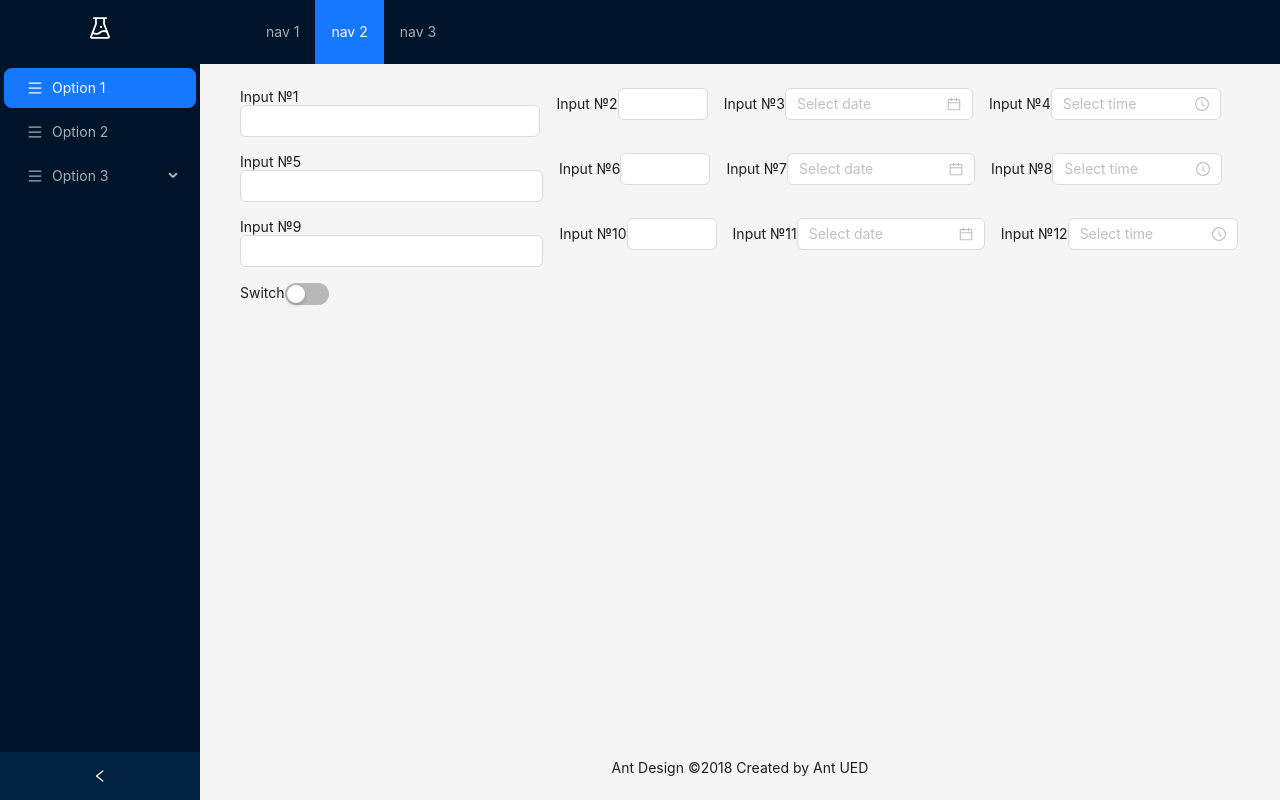
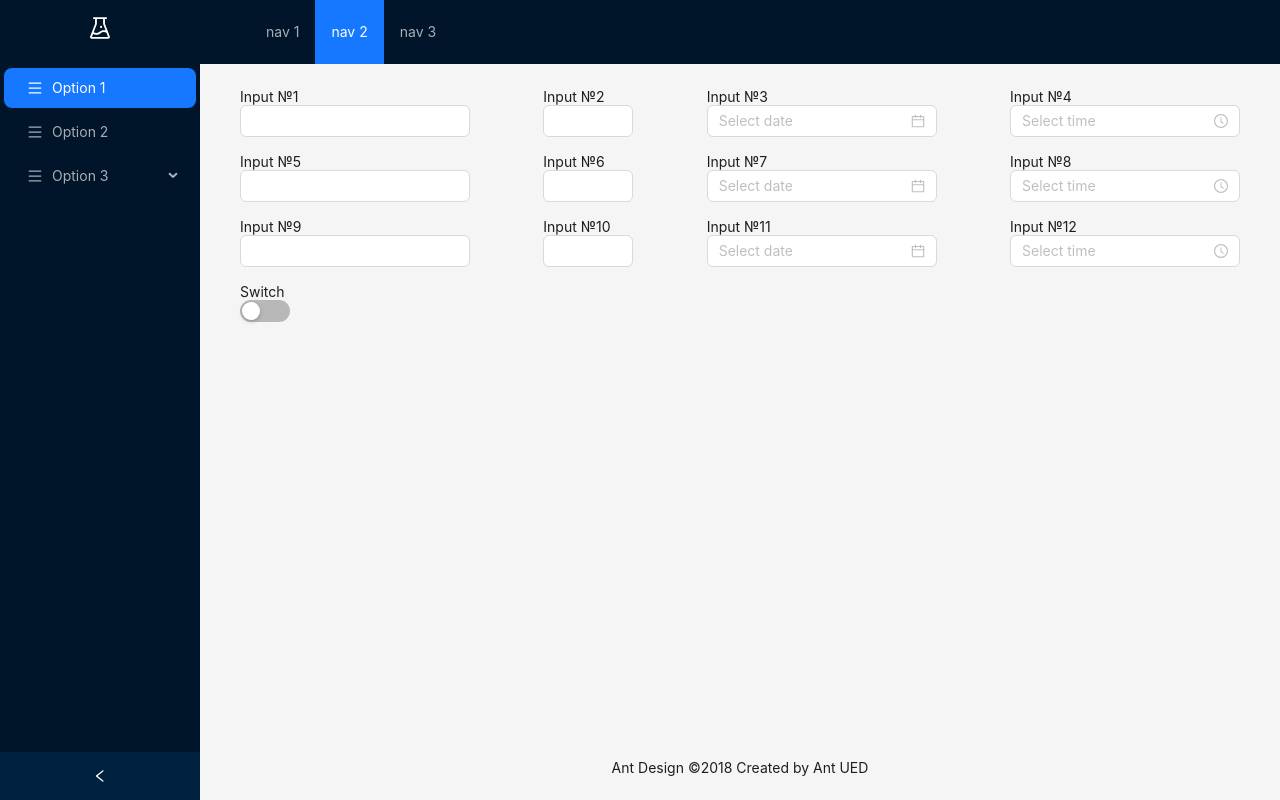
Before and after one commit to OleksiiMaslak/antd-demo, a React (Create React App) app: page / in a window 1280 px wide. Built offline with nearby package versions, Linux system fonts and the light colour scheme.

Commit message:
modified:   src/App.js 	modified:   src/index.css

```diff
--- a/src/App.js
+++ b/src/App.js
@@ -57,66 +57,58 @@ function App() {
 
         <Content style={{ margin: '0 16px' }}>
               <div className="site-layout-background" style={{ padding: 24, minHeight: 360 }}>
-    <div style={{ display: 'flex', flexDirection: 'column', gap: 16 }}>
-      <div style={{ display: 'flex', gap: 16 }}>
-        <div>
-          <label htmlFor="input-1">Input №1</label>
-          <Input id="input-1" />
+                <div className="inputs-container">
+                  <div className="input-row">
+                    <label htmlFor="input-1-1">Input №1</label>
+                    <Input id="input-1-1" />
                   </div>
-        <div>
-          <label htmlFor="input-2">Input №2</label>
-          <InputNumber id="input-2" />
+                  <div className="input-row">
+                    <label htmlFor="input-1-2">Input №2</label>
+                    <InputNumber id="input-1-2" />
                   </div>
-        <div>
-          <label htmlFor="input-3">Input №3</label>
-          <DatePicker id="input-3" />
+                  <div className="input-row">
+                    <label htmlFor="input-1-3">Input №3</label>
+                    <DatePicker id="input-1-3" />
                   </div>
-        <div>
-          <label htmlFor="input-4">Input №4</label>
-          <TimePicker id="input-4" />
+                  <div className="input-row">
+                    <label htmlFor="input-1-4">Input №4</label>
+                    <TimePicker id="input-1-4" />
                   </div>
+                  <div className="input-row">
+                    <label htmlFor="input-2-1">Input №5</label>
+                    <Input id="input-2-1" />
                   </div>
-      <div style={{ display: 'flex', gap: 16 }}>
-        <div>
-          <label htmlFor="input-5">Input №5</label>
-          <Input id="input-5" />
+                  <div className="input-row">
+                    <label htmlFor="input-2-2">Input №6</label>
+                    <InputNumber id="input-2-2" />
                   </div>
-        <div>
-          <label htmlFor="input-6">Input №6</label>
-          <InputNumber id="input-6" />
+                  <div className="input-row">
+                    <label htmlFor="input-2-3">Input №7</label>
+                    <DatePicker id="input-2-3" />
                   </div>
-        <div>
-          <label htmlFor="input-7">Input №7</label>
-          <DatePicker id="input-7" />
+                  <div className="input-row">
+                    <label htmlFor="input-2-4">Input №8</label>
+                    <TimePicker id="input-2-4" />
                   </div>
-        <div>
-          <label htmlFor="input-8">Input №8</label>
-          <TimePicker id="input-8" />
+                  <div className="input-row">
+                    <label htmlFor="input-3-1">Input №9</label>
+                    <Input id="input-3-1" />
                   </div>
+                  <div className="input-row">
+                    <label htmlFor="input-3-2">Input №10</label>
+                    <InputNumber id="input-3-2" />
                   </div>
-      <div style={{ display: 'flex', gap: 16 }}>
-        <div>
-          <label htmlFor="input-9">Input №9</label>
-          <Input id="input-9" />
+                  <div className="input-row">
+                    <label htmlFor="input-3-3">Input №11</label>
+                    <DatePicker id="input-3-3" />
                   </div>
-        <div>
-          <label htmlFor="input-10">Input №10</label>
-          <InputNumber id="input-10" />
+                  <div className="input-row">
+                    <label htmlFor="input-3-4">Input №12</label>
+                    <TimePicker id="input-3-4" />
                   </div>
-        <div>
-          <label htmlFor="input-11">Input №11</label>
-          <DatePicker id="input-11" />
-        </div>
-        <div>
-          <label htmlFor="input-12">Input №12</label>
-          <TimePicker id="input-12" />
-        </div>
-      </div>
-      <div style={{ display: 'flex', gap: 16 }}>
-        <div>
+                  <div className="input-row">
                     <label htmlFor="input-switch">Switch</label>
                     <Switch id="input-switch" />
-        </div>
                   </div>
                 </div>
               </div>
--- a/src/index.css
+++ b/src/index.css
@@ -31,3 +31,28 @@ code {
   margin: 16px;
   text-align: center;
 }
+
+.inputs-container {
+  display: flex;
+  flex-wrap: wrap;
+  justify-content: space-between;
+  gap: 16px;
+}
+
+.input-row {
+  display: flex;
+  flex-direction: column;
+}
+
+div#input-1-2,
+div#input-2-2,
+div#input-3-2 {
+  max-width: 100px !important;
+}
+.input-row:not(:has(#input-1-2, #input-2-2, #input-3-2)) {
+  width: 23%;
+}
+
+.ant-switch{
+  width: 50px;
+}
```
Lines whose indentation alone changed are shown as unchanged.
